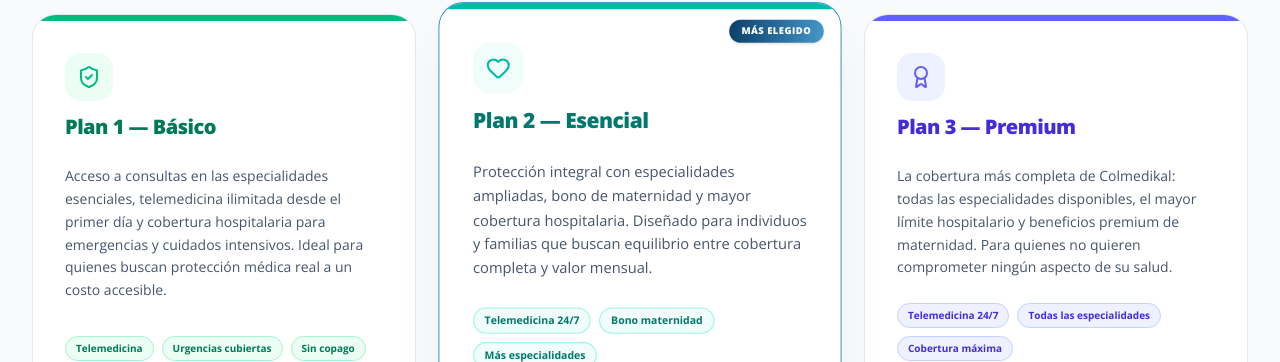
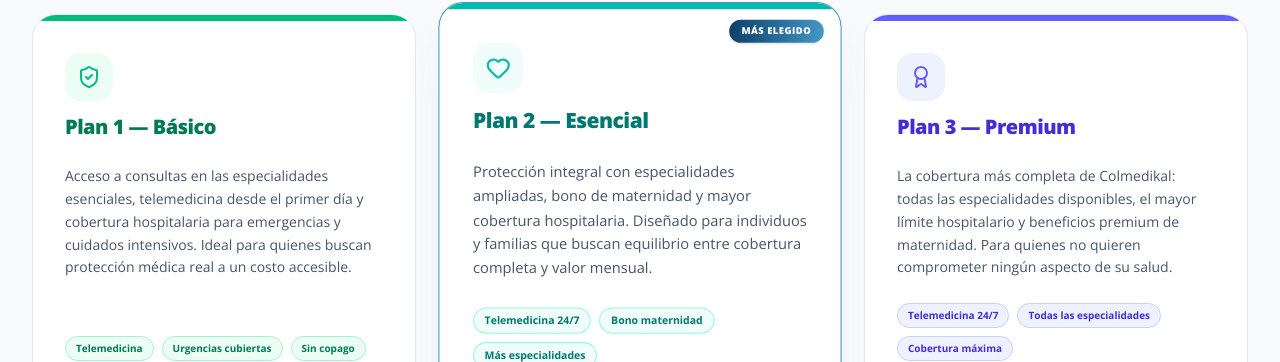
Before and after one commit to edox54/Colmedikal-V3, a React (Vite) app: page / in a window 1280 px wide. Shown: the part 1975-2337 px from the top of the page. Built offline with nearby package versions, Linux system fonts and the light colour scheme; no server answers.

Commit message:
Fix: remover 'ilimitada' de descripción del Plan Básico en homepage

```diff
--- a/src/data.ts
+++ b/src/data.ts
@@ -6,7 +6,7 @@ export const MEDICAL_PLANS: Plan[] = [
   {
     id: 'basico',
     name: 'Plan 1 — Básico',
-    tagline: 'Acceso a consultas en las especialidades esenciales, telemedicina ilimitada desde el primer día y cobertura hospitalaria para emergencias y cuidados intensivos. Ideal para quienes buscan protección médica real a un costo accesible.',
+    tagline: 'Acceso a consultas en las especialidades esenciales, telemedicina desde el primer día y cobertura hospitalaria para emergencias y cuidados intensivos. Ideal para quienes buscan protección médica real a un costo accesible.',
     basePrice: 8.00,
     maxCoverage: 2000,
     copayPercent: 0,
```
